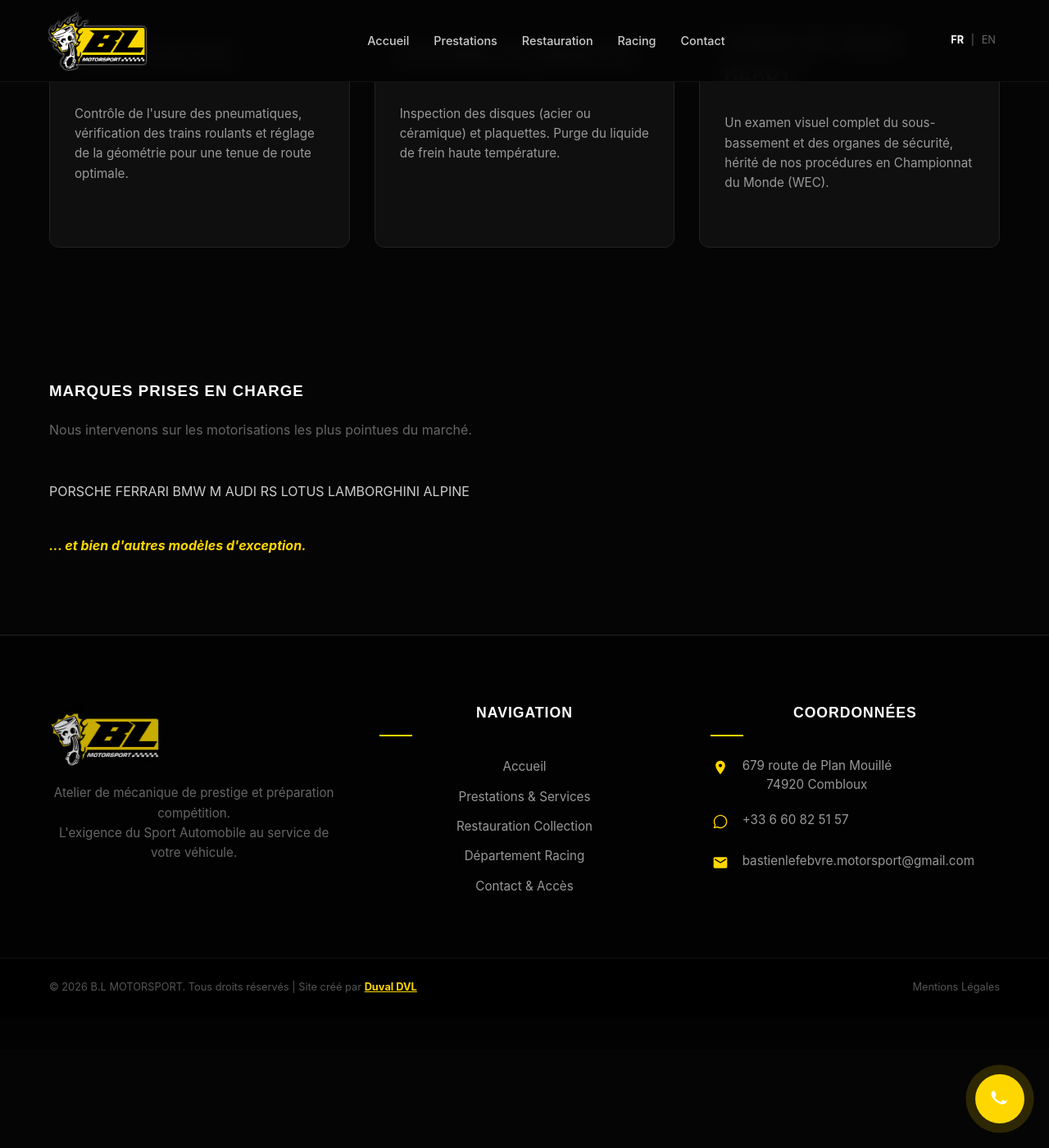
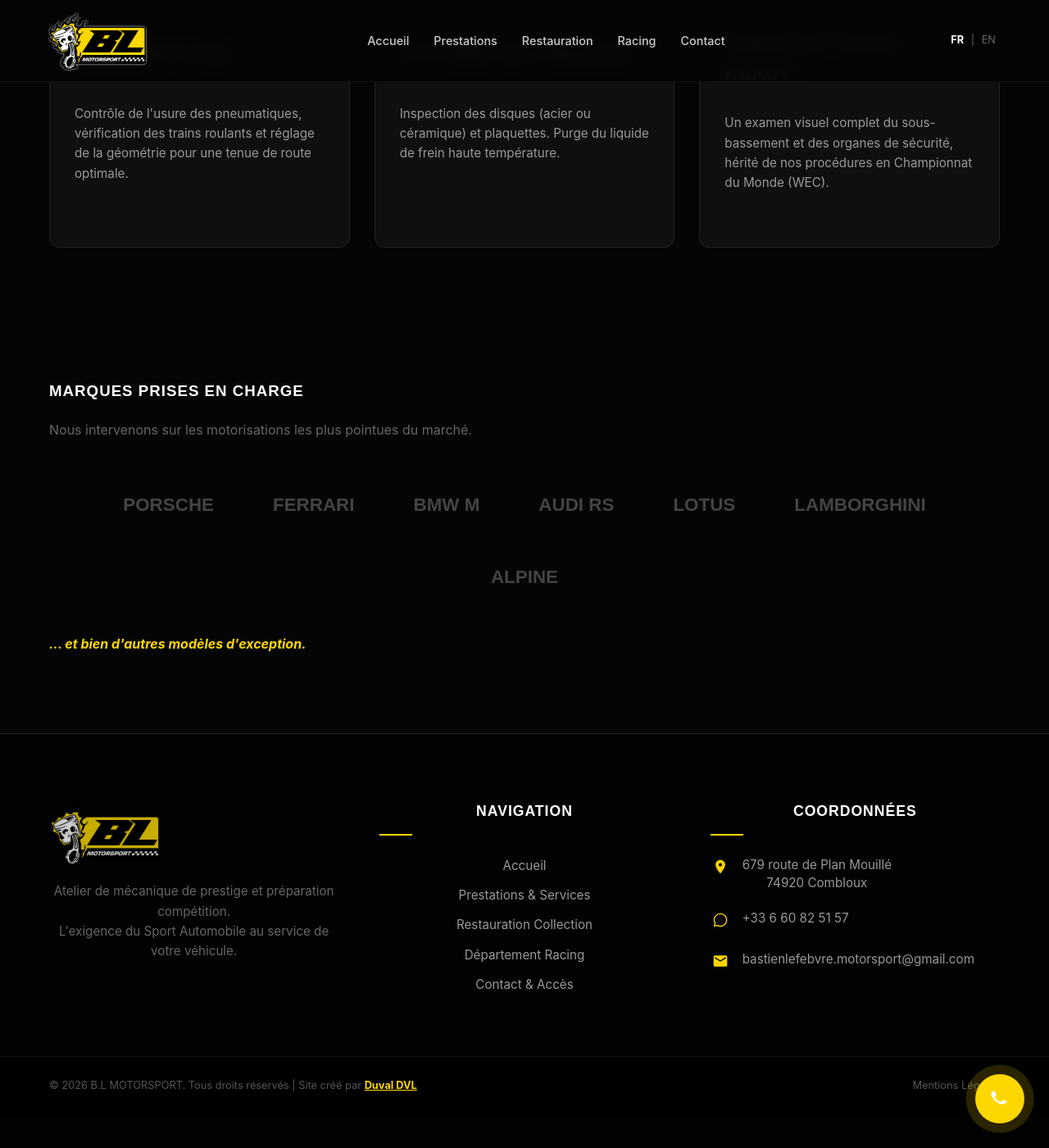
Before and after one commit to DuvalDVL/bl-motorsport, a Jekyll site: the page built from fr/entretien-porsche-prestige.html, in a window 1280 px wide and 1400 px high, scrolled down 1443 px. Shown: the whole window at 82% size. Built offline with Jekyll 4.4.1, drawn with Linux system fonts in a browser that asks for light colours.

Commit message:
Update style.scss

```diff
--- a/assets/css/style.scss
+++ b/assets/css/style.scss
@@ -636,3 +636,28 @@ input, textarea {
 .schedule-hide {
   display: none !important;
 }
+
+/* EFFET SUR LES MARQUES (PAGE SERVICE) */
+.brand-flex-container {
+  display: flex;
+  justify-content: center;
+  gap: 30px;
+  flex-wrap: wrap;
+
+  .brand-item {
+    font-family: 'Oswald', sans-serif;
+    font-weight: bold;
+    font-size: 1.4rem;
+    color: #444; /* Gris foncé par défaut */
+    transition: all 0.3s ease;
+    cursor: default;
+    padding: 10px 20px;
+    border: 1px solid transparent;
+
+    &:hover {
+      color: #FFD700; /* Devient Or au survol */
+      transform: scale(1.1);
+      text-shadow: 0 0 15px rgba(255, 215, 0, 0.3);
+    }
+  }
+}
```
